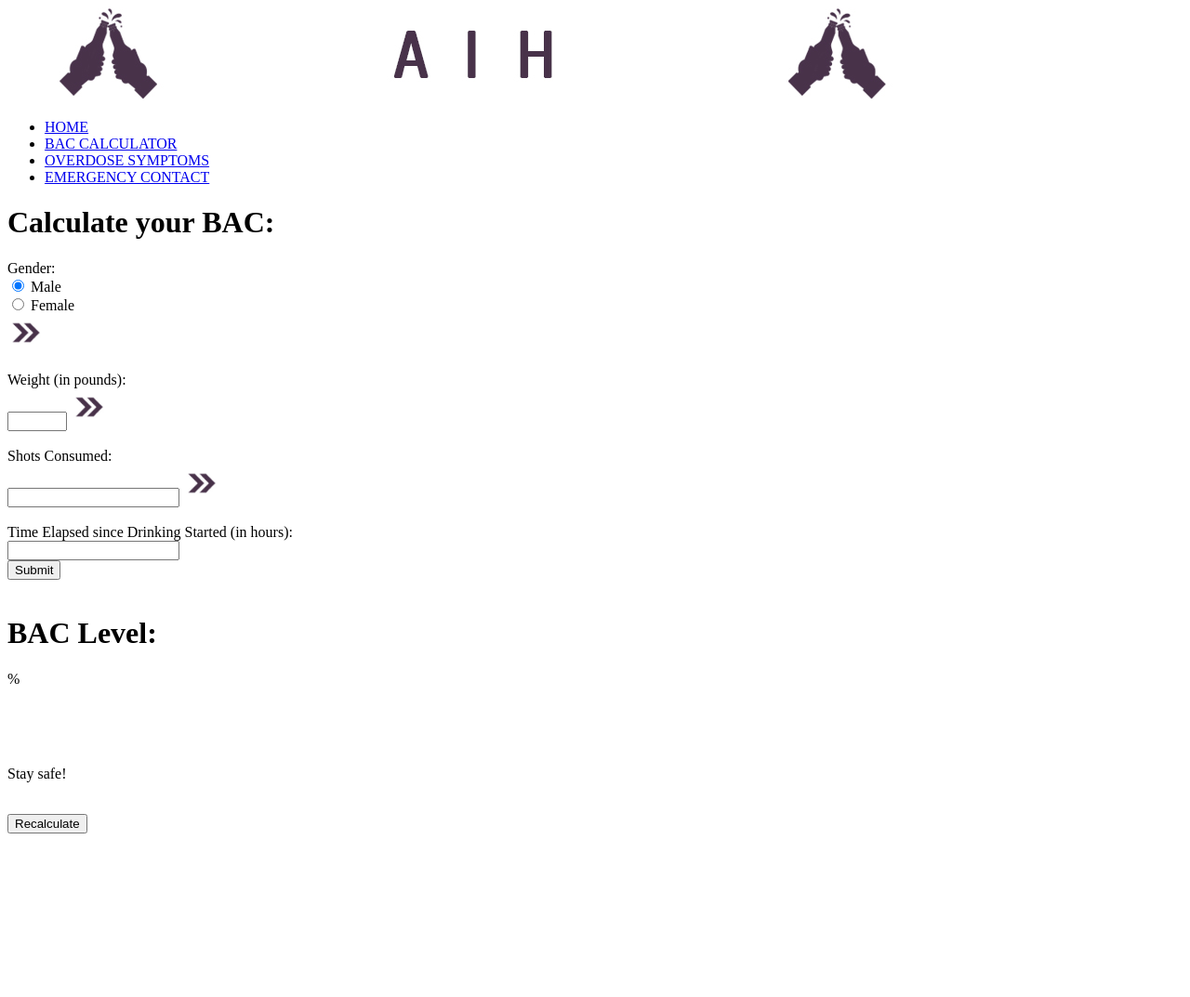
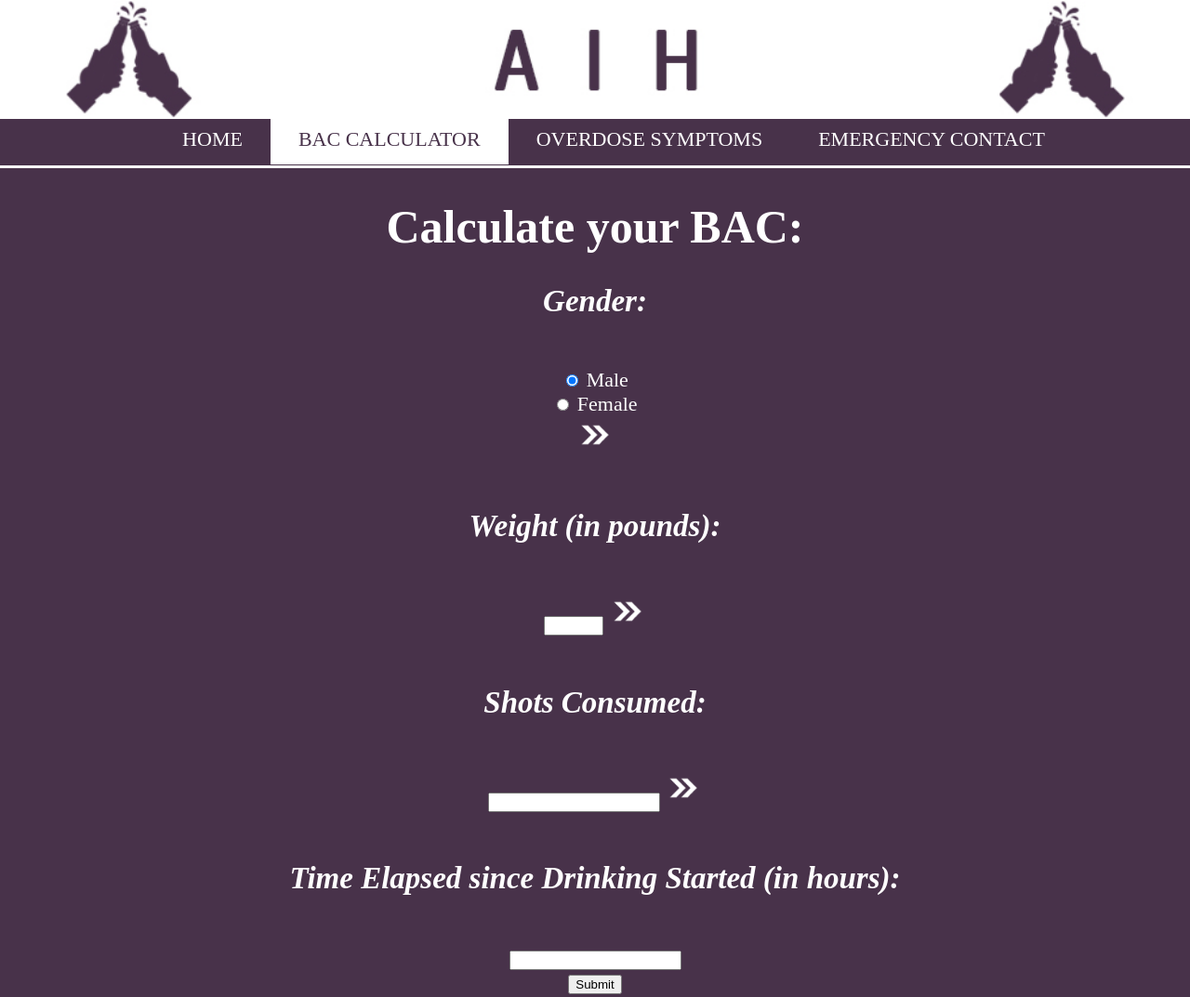
Before and after one commit to jenniferlai43/lahacks18, a website: page bac.htm in a window 1280 px wide. Shown: the top 1073 px of the page at 93% size. Before the commit the page ends 905 px from the top, so only its background shows below. Drawn offline with Linux system fonts and the light colour scheme; a web font is replaced by a local one.

Commit message:
edited htm files

```diff
--- a/bac.htm
+++ b/bac.htm
@@ -3,7 +3,7 @@
 <html>
 <head>
 	<title>AIH | BAC Calculator</title>
-	<!--<link rel="stylesheet" type="text/css" href="css/main.css">-->
+	<link rel="stylesheet" type="text/css" href="css/main.css">
 
 </head>
 <body>
@@ -18,32 +18,36 @@
 			<li><a href='emergency.htm'>EMERGENCY CONTACT</a></li>
 		</ul>
 	</div>
+	<div class = "main">
 		<h1>Calculate your BAC:</h1>
 		<div class = "bac_form">
 				<div id = "gender_sec_container">
-				Gender: <br>
+					<h2>Gender:</h2> <br>
+					<div id = "gender_boxes">
 						<input id="gender_male_sec" type="radio" name="gender" value="male" checked> Male<br>
-				<input id="gender_female_sec"type="radio" name="gender" value="female"> Female <br>
-				<input id = "next_1" type="image" src="images/submit_reg.jpg" value="Submit" width="40" height="40">
+						<input id="gender_female_sec"type="radio" name="gender" value="female"> Female
+					</div>
+					<input id = "next_1" type="image" src="images/submit_reg.png" value="Submit" width="40" height="40">
 				</div>
 				<br>
 				<div id = "weight_sec_container">
-				Weight (in pounds): <br> <input id ="weight_sec" type="number" name="weight" min="0" max="200">
-				<input id = "next_2" type="image" src="images/submit_reg.jpg" value="Submit" width="40" height="40">
+					<h2>Weight (in pounds):</h2> <br> <input id ="weight_sec" type="number" name="weight" min="0" max="200">
+					<input id = "next_2" type="image" src="images/submit_reg.png" value="Submit" width="40" height="40">
 				</div>
 				<br>
 				<div id = "shot_quantity_sec_container">
-				Shots Consumed: <br> <input id="shot_quantity_sec" type="number" name="shot_quantity" min="0">
-				<input id = "next_3" type="image" src="images/submit_reg.jpg" value="Submit" width="40" height="40">
+					<h2>Shots Consumed:</h2> <br> <input id="shot_quantity_sec" type="number" name="shot_quantity" min="0">
+					<input id = "next_3" type="image" src="images/submit_reg.png" value="Submit" width="40" height="40">
 				</div>
 				<br>
 				<div id = "time_elapsed_sec_container">
-				Time Elapsed since Drinking Started (in hours): <br> <input id="time_elapsed_sec" type="number" name="time_elapsed" min="0">
+					<h2>Time Elapsed since Drinking Started (in hours): </h2><br> <input id="time_elapsed_sec" type="number" name="time_elapsed" min="0">
 				</div>
 				<div id = "submit_button_container">
 					<input id ="submit_button" type="submit" value="Submit">
 				</div>
 				<br>
+		</div>
 	</div>
 	<div class = "bac_print">
 		<h1>BAC Level:</h1>
--- a/css/main.css
+++ b/css/main.css
@@ -59,8 +59,54 @@ body
 	position: relative;
 }
 
-h1
+.main
+{
+	color: white;
+}
+
+.main h1
+{
+	font-size: 50px;
+	text-align: center;
+}
+
+.main h2
 {
 	text-align: center;
+	font-style: italic;
+}
+
+.main .cite
+{
+	font-size: 15px;
+}
+
+.main .cite a
+{
+	color: white;
+	text-decoration: none;
+}
+
+.main .cite a:hover
+{
 	color: #271d28;
+	transition: color .5s;
 }
+
+.main_section
+{
+	padding: 20px;
+}
+
+.main .bac_form
+{
+	text-align: center;
+}
+
+/*
+.main input
+{
+	display:inline-block;
+	text-align: center;
+}
+*/
```
Also changed, not shown: index.htm (+10 -4 lines), overdose.htm (+25 -0 lines), images/submit_reg.png (added), 1 other file. Lines whose indentation alone changed are shown as unchanged.
